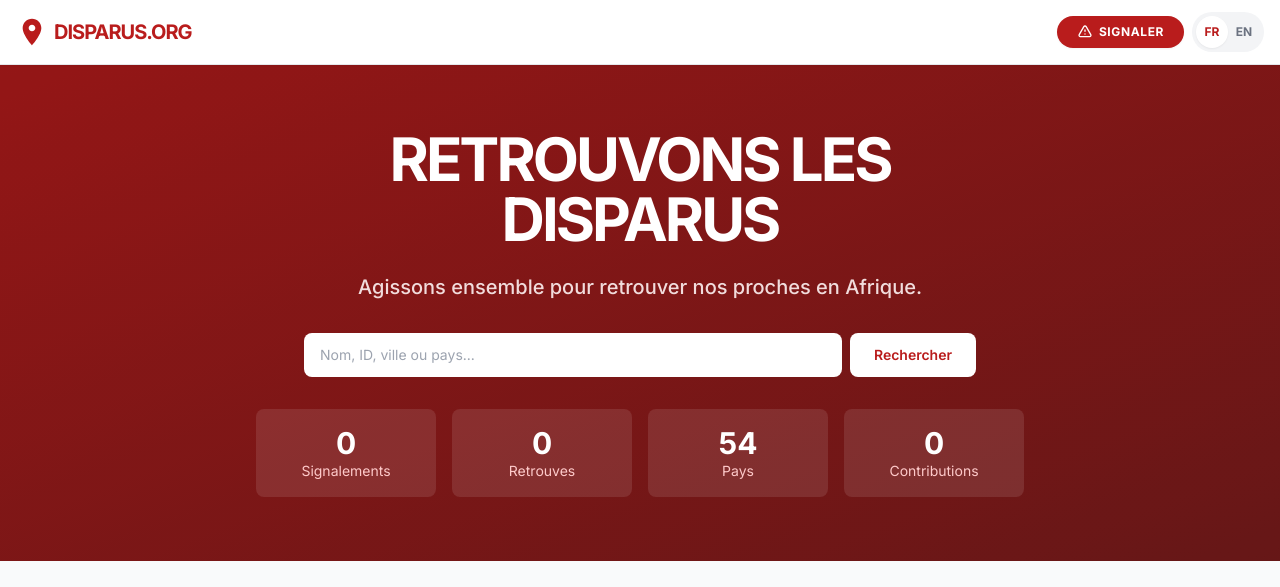
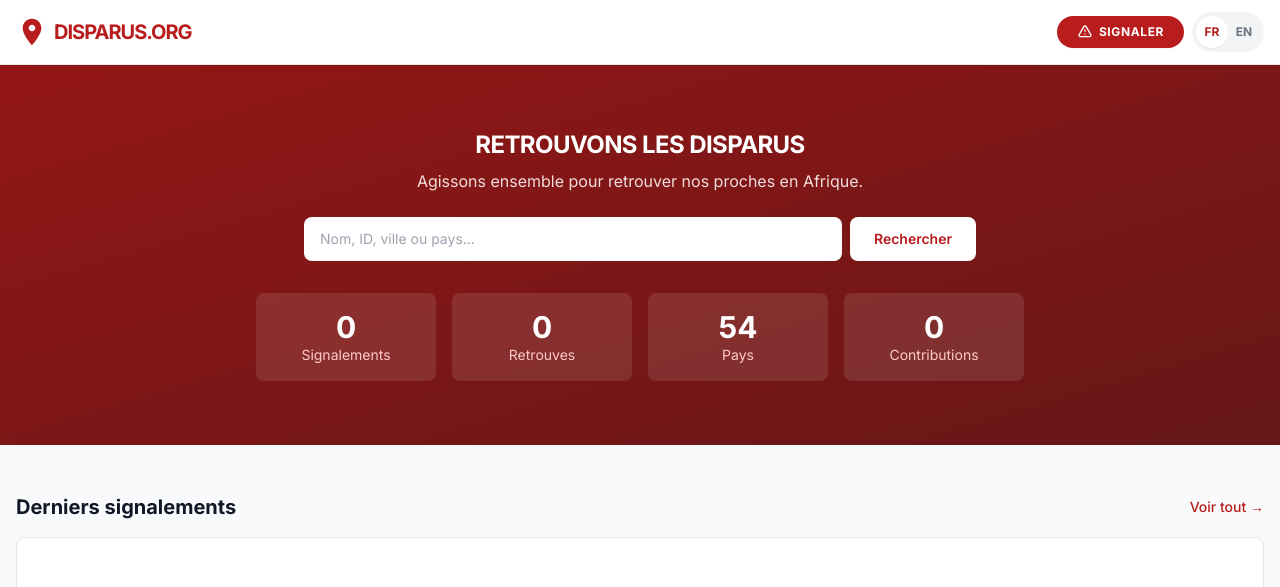
Before and after one commit to moa-digitalagency/DisparusOrg, a Flask app: page / in a window 1280 px wide. Shown: the top 587 px of the page. Run offline with Flask 3, Linux system fonts and the light colour scheme; data that the repository does not hold is empty; some libraries are stand-ins or nearby versions.

Commit message:
Reduce the size and impact of the main homepage text
Condense the hero title and description text on the homepage by decreasing font sizes and adjusting margins.

Replit-Commit-Author: Agent
Replit-Commit-Session-Id: 7e3ac617-a53f-47e9-b89c-b81520e75bd1
Replit-Commit-Checkpoint-Type: intermediate_checkpoint
Replit-Commit-Event-Id: 1588d859-8817-457e-9e27-e10baec659a1
Replit-Commit-Screenshot-Url: https://storage.googleapis.com/screenshot-production-us-central1/8d7a2d25-8743-4958-8064-512e4774d594/7e3ac617-a53f-47e9-b89c-b81520e75bd1/hVpWmdi
Replit-Helium-Checkpoint-Created: true

```diff
--- a/templates/index.html
+++ b/templates/index.html
@@ -7,10 +7,10 @@
     <div class="absolute inset-0 bg-black/20"></div>
     <div class="max-w-7xl mx-auto px-4 relative z-10">
         <div class="text-center max-w-3xl mx-auto">
-            <h1 class="text-4xl md:text-6xl font-black mb-6 tracking-tighter leading-none uppercase" data-testid="text-hero-title">
+            <h1 class="text-xl md:text-2xl font-bold mb-2 tracking-tight uppercase" data-testid="text-hero-title">
                 {% if get_locale() == 'fr' %}Retrouvons les Disparus{% else %}Find the Missing{% endif %}
             </h1>
-            <p class="text-lg md:text-xl text-red-50 mb-8 font-medium opacity-90">
+            <p class="text-sm md:text-base text-red-50 mb-6 opacity-90">
                 {% if get_locale() == 'fr' %}
                     Agissons ensemble pour retrouver nos proches en Afrique.
                 {% else %}
```
